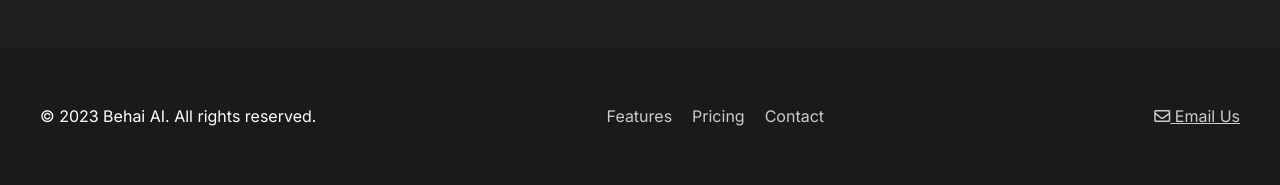
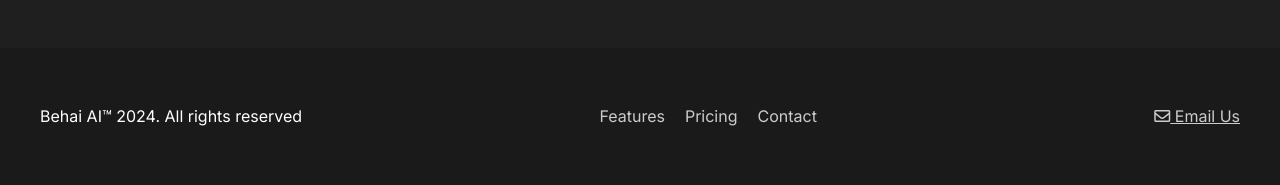
Before and after one commit to jaidev-jayakumar/BehavioralTool, a Flask app: page / in a window 1280 px wide. Shown: the part 2266-2451 px from the top of the page. Run offline with Flask 3, Linux system fonts and the light colour scheme; some libraries are stand-ins or nearby versions.

Commit message:
trademark added

```diff
--- a/templates/home.html
+++ b/templates/home.html
@@ -645,7 +645,7 @@
 <footer id="contact">
     <div class="container">
         <div class="footer-content">
-            <p>&copy; 2023 Behai AI. All rights reserved.</p>
+            <p>Behai AI™ 2024. All rights reserved</p>
             <ul class="footer-links">
                 <li><a href="#features">Features</a></li>
                 <li><a href="#pricing">Pricing</a></li>
```
